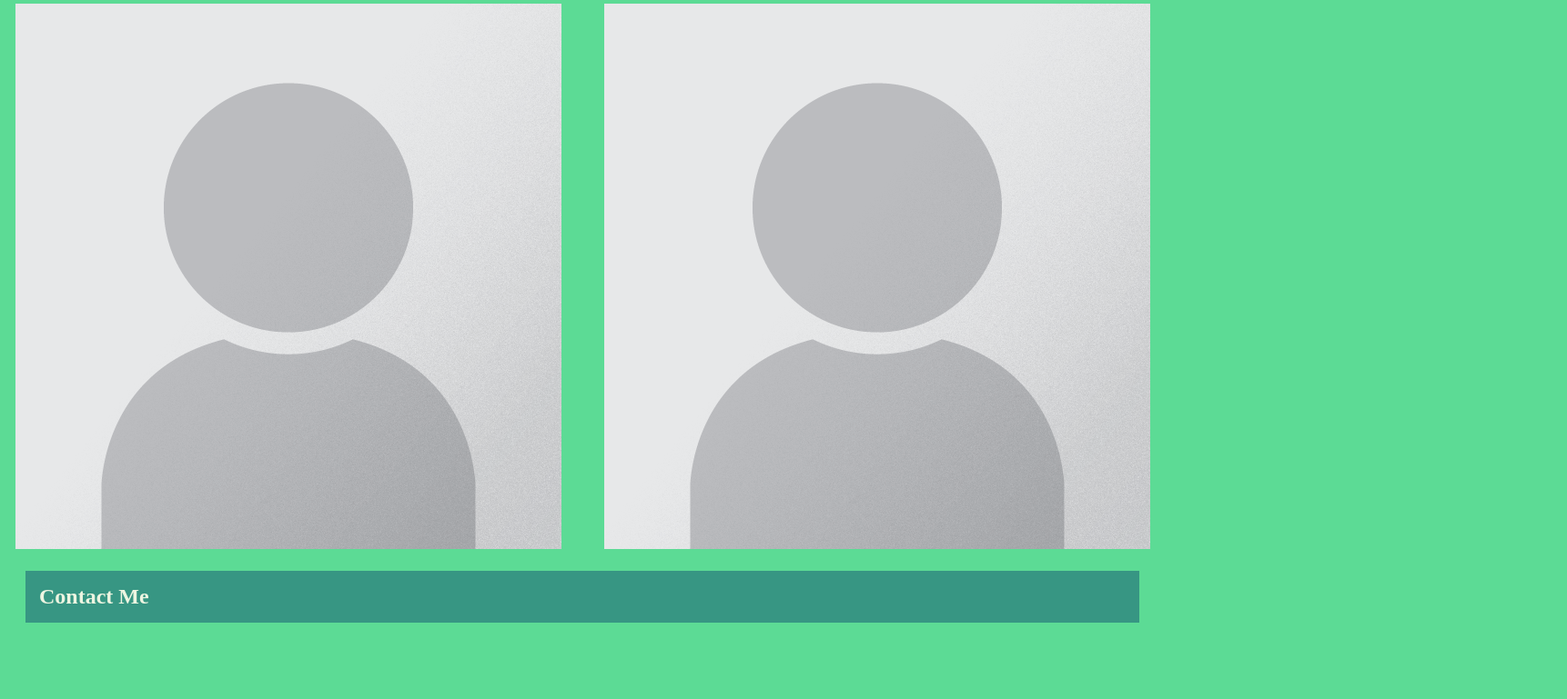
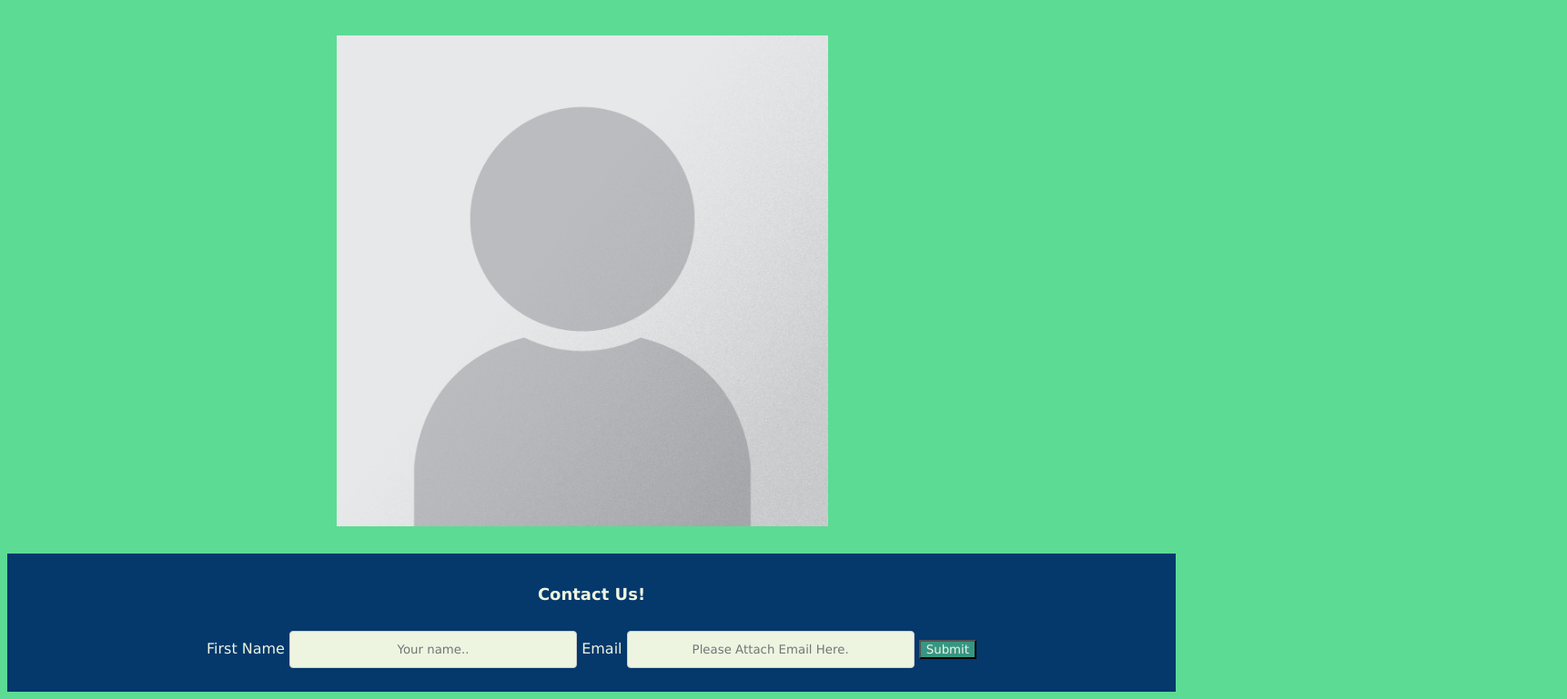
Before and after one commit to AHStovall/Personal-Portfolio, a plain HTML site: page index.html in a window 1280 px wide. Shown: the part 1166-1935 px from the top of the page at 91% size, 1722 px wide, since content can reach past the window. Before the commit the page ends 1871 px from the top, so only its background shows below. Drawn offline with Linux system fonts and the light colour scheme.

Commit message:
Updated Flexbox, alt tags, html cleanup, update text, media querey, and footer.

```diff
--- a/assets/style.css
+++ b/assets/style.css
@@ -1,6 +1,7 @@
 * {
     background-color: #5cdb95;
     color: #EDF5E1;
+    font-family: Verdana, Geneva, Tahoma, sans-serif;
 }
 
 :root{
@@ -14,8 +15,6 @@ header{
     background:var(--darkheader);
     width: 100%;
     color:var(--text);
-
-
 }
 
 h1#Name{
@@ -28,8 +27,9 @@ nav{
     background-color: var(--darkheader);
     display:flex;
     flex-wrap:wrap;
-    flex:0 0 200px;
+    flex:1 0 auto;
     justify-content: flex-end;
+
 }
 
 nav a{
@@ -59,9 +59,12 @@ a.links{
     font-size: 25px;
 }
 
+
+
 Section#About{
-    width:90%;
+    width:100%;
     background-color: var(--section);
+    align-items:center;
 }
 
 #About p, h2{
@@ -72,6 +75,7 @@ Section#About{
     padding:5px;
     margin: 20px;
     border:#379683 solid 10px;
+    align-items:center;
 }
 
 #Work{
@@ -81,18 +85,69 @@ Section#About{
     display:flex;
     flex-wrap:wrap;
     margin: 0 auto;
-    gap: 30px 30px
+    gap: 30px 30px;
     }
 
-#Work #Horiseon{
-    margin: 0 auto;
-    flex: 1 1 200px;
+#Horiseon{
+    position:relative;
+    align-items: center;
+    left: 450px;
 }
 
 #Work img{
-    /* transform: scale(1.); */
+    display:flex;
+    flex-wrap:wrap;
+    transform:scale(.9);
 }
 
-footer section form ul li {
+.sitecards img{
+    vertical-align: bottom;
+    flex-direction: column;
+}
+
+input[type=text], select, textarea {
+    width: 25%;
+    padding: 12px;
+    border: 1px solid #ccc;
+    border-radius: 4px;
+    box-sizing: border-box;
+    margin-top: 6px;
+    margin-bottom: 16px;
+    resize: vertical;
+    background-color: var(--text);
+}
+
+footer{
+    width:100%;
+    padding:10px;
+    background-color: #05386B;
+}
+
+input[type=submit]{
+    background-color: var(--section);
+}
+
+h4{
     background-color: var(--darkheader);
+    font-weight: bold;
+    font-size: large;
+    text-align: center;
 }
+
+.container, form, label, input{
+    background-color: var(--darkheader);
+    text-align: center;
+}
+
+
+
+@media screen and (max-width: 768px) {
+    main,
+    nav {
+      flex-direction: column;
+      flex:1 0 auto;
+    }
+    nav a{
+        flex:1 0 auto;
+    }
+  }
--- a/index.html
+++ b/index.html
@@ -14,7 +14,7 @@
         <nav>
             <a class="links" href="#About">About</a>
             <a class="links" href="#Work">Work</a>
-            <a class="links" href="#Contact-Me">Contact Me</a>
+            <a class="links" href=".Contact-Me">Contact Me</a>
             <a class="links" href="#">Resume</a>
         </nav>
     </header>
@@ -22,31 +22,40 @@
     <main>
       <section id="About">
         <h2>About me</h2>
-        <p>Lorem ipsum dolor sit amet, consectetur adipiscing elit, sed do eiusmod tempor incididunt ut labore et dolore magna aliqua. Lobortis feugiat vivamus at augue eget arcu dictum varius duis. Aliquet eget sit amet tellus cras. Amet est placerat in egestas erat imperdiet sed. Phasellus egestas tellus rutrum tellus pellentesque eu tincidunt tortor. Porta non pulvinar neque laoreet suspendisse interdum consectetur. Fames ac turpis egestas integer eget. Adipiscing diam donec adipiscing tristique risus nec. Elit scelerisque mauris pellentesque pulvinar pellentesque habitant morbi. Aliquam etiam erat velit scelerisque in dictum non consectetur a. Ipsum nunc aliquet bibendum enim. Facilisi morbi tempus iaculis urna id. At varius vel pharetra vel turpis. Orci nulla pellentesque dignissim enim sit amet venenatis urna cursus. Faucibus purus in massa tempor. Quis vel eros donec ac odio tempor. Et molestie ac feugiat sed lectus. Velit aliquet sagittis id consectetur purus.</p>
+        <p>After 7 years working in television, film and event production, I am working to take the transition into the web development space. Having worked in the emerging technology space as a drone operator, I am often excited in regards to developing up and coming technologies and applying them for both utilitarian and entertainment purposes. Thank you for looking at my website and I hope you enjoy what you see!</p>
        </section>
+
+       <div id="Horiseon">
+        <h3>Horiseon Refactor</h3>
+        <img ref="Project Image" src="../Personal-Portfolio/assets/Horiseon-Landing-Page.PNG" alt="Screenshot of previous work, focused on refactoring a website for advanced accessibility.">
+       </div>
+
        <section id="Work">
-         <div id="Horiseon">
-           <h3>Horiseon Refactor</h3>
-           <img ref="Project Image" src="../Personal-Portfolio/assets/Horiseon-Landing-Page.PNG">
+        <div class="sitecards">
+           <img ref="Project Image" src="../Personal-Portfolio/assets/Portrait_Placeholder.png" alt="Grey placeholder image of a person.">
         </div>
         <div class="sitecards">
-           <img ref="Project Image" src="../Personal-Portfolio/assets/Portrait_Placeholder.png">
+           <img ref="Project Image" src="../Personal-Portfolio/assets/Portrait_Placeholder.png" alt="Grey placeholder image of a person.">
         </div>
         <div class="sitecards">
-           <img ref="Project Image" src="../Personal-Portfolio/assets/Portrait_Placeholder.png">
-        </div>
-        <div class="sitecards">
-           <img ref="Project Image" src="../Personal-Portfolio/assets/Portrait_Placeholder.png">
+           <img ref="Project Image" src="../Personal-Portfolio/assets/Portrait_Placeholder.png" alt="Grey placeholder image of a person.">
         </div>
 
     </section>
     </main>
 
     <footer>
-        <section id="Contact-Me">
-            <h2 class="text-center">Contact Me</h2>
+      <h4 class="Contact-Me">Contact Us!</h4>
+        <div class="container">
+          <form action="action_page.php">
+             <label for="name">First Name</label>
+             <input type="text" id="name" name="name" placeholder="Your name..">
+             <label for="email">Email</label>
+             <input type="text" id="email" placeholder="Please Attach Email Here.">
+             <input type="submit" value="Submit">
+                </form>
+            </div>
 
-          </section>
     </footer>
 
 </body>
```
